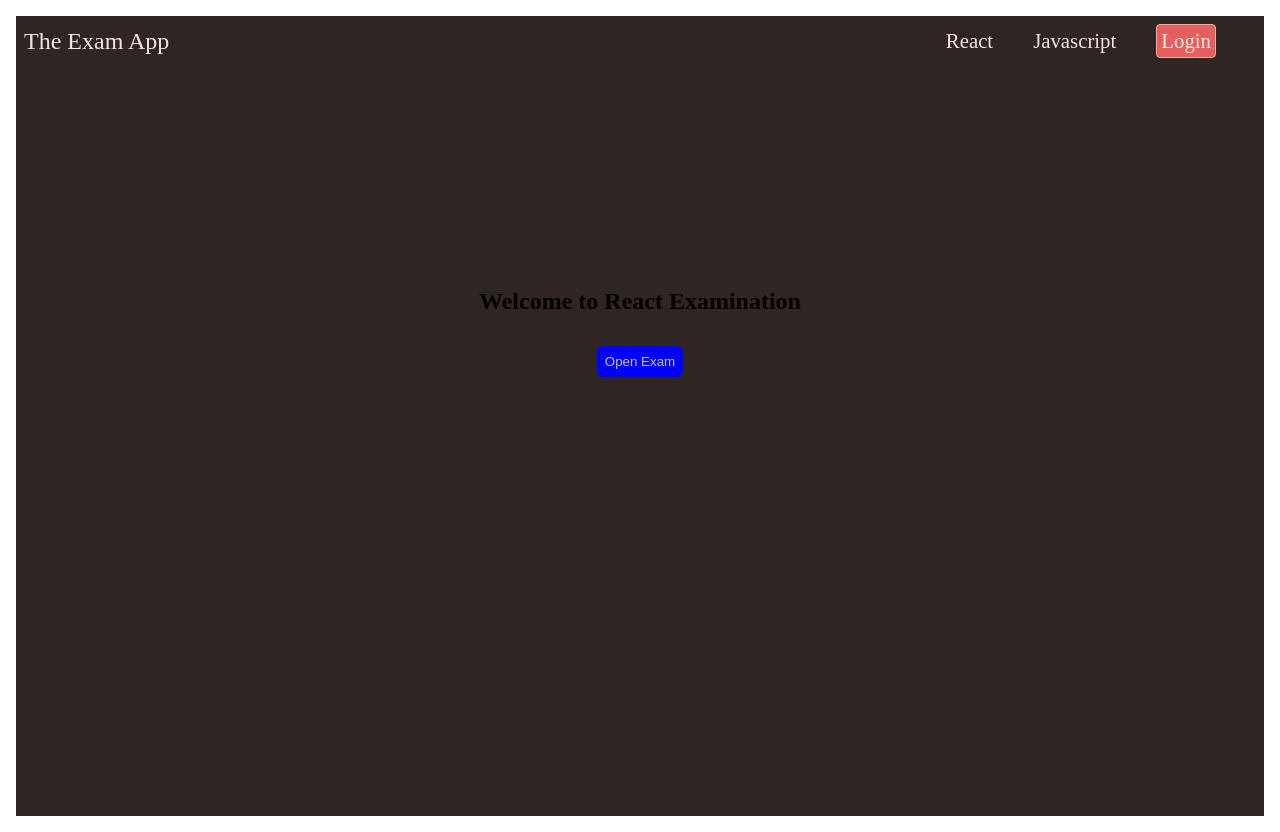
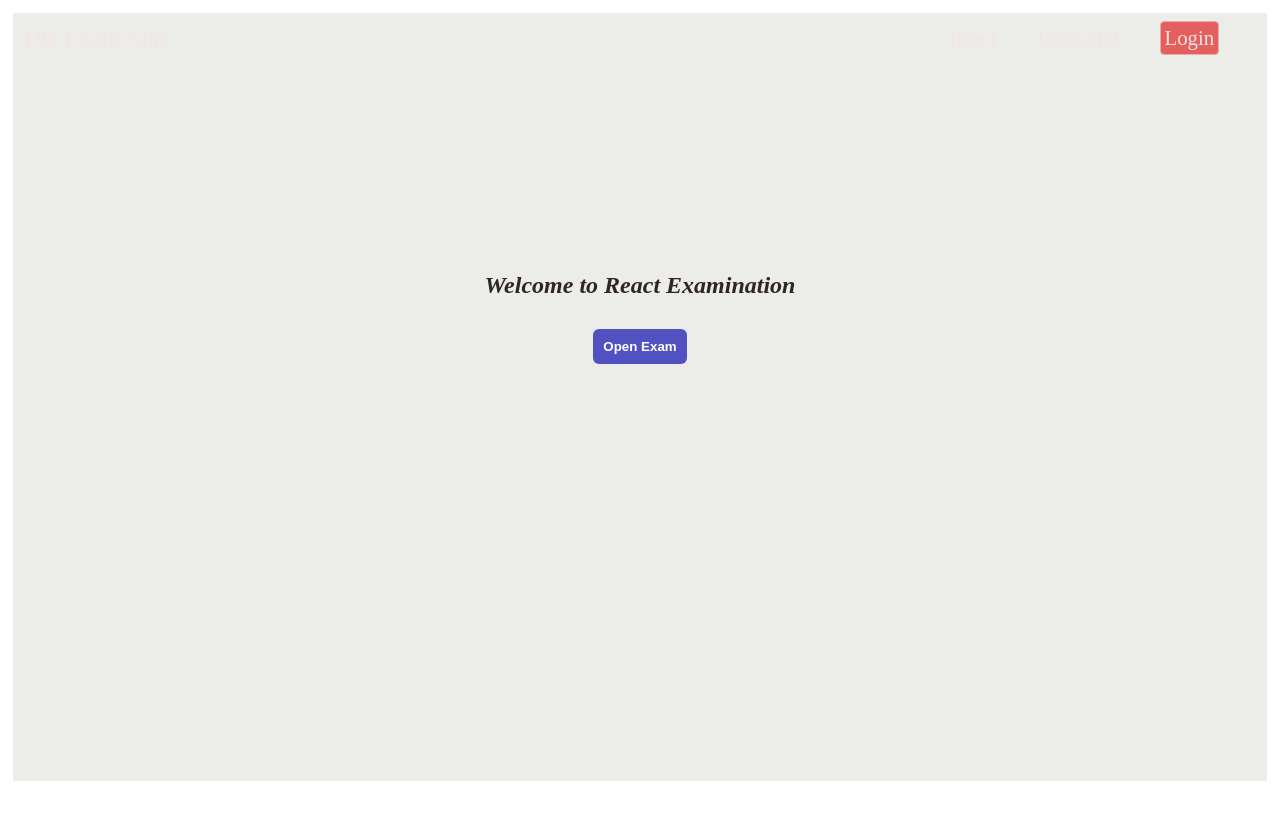
Before and after one commit to Bolaji87/Exam-app, a React (Vite) app: page / in a window 1280 px wide. After the commit the page ends 800 px from the top, so only its background shows below. Built offline with nearby package versions, Linux system fonts and the light colour scheme; data requests are answered from the project's data file.

Commit message:
feat: style Homepage

```diff
--- a/src/pages/Home/Homepage.module.css
+++ b/src/pages/Home/Homepage.module.css
@@ -1,7 +1,8 @@
 .home {
   background-color: #302525;
-  height: 100vh;
-  margin: 1rem;
+  background-color: #ecece9;
+  height: calc(100vh - 2rem);
+  margin: 0.8rem;
   padding: 0.5rem;
 }
 .homeContent {
@@ -12,14 +13,31 @@
   gap: 1.9rem;
   height: 70%;
 }
+.homeContent h2 {
+  color: #302525;
+  font-style: italic;
+}
 .btn {
-  background-color: blue;
-  color: #cabebe;
-  padding: 8px;
+  background-color: rgb(81, 81, 194);
+  color: #ffffff;
+  padding: 10px;
   border: none;
   border-radius: 6px;
   -webkit-border-radius: 6px;
   -moz-border-radius: 6px;
   -ms-border-radius: 6px;
   -o-border-radius: 6px;
+  font-weight: bold;
 }
+.btn:hover {
+  background-color: rgb(26, 26, 230);
+  color: #f8f8f8;
+  padding: 10px;
+  border: none;
+  border-radius: 6px;
+  -webkit-border-radius: 6px;
+  -moz-border-radius: 6px;
+  -ms-border-radius: 6px;
+  -o-border-radius: 6px;
+  font-weight: bold;
+}
```
